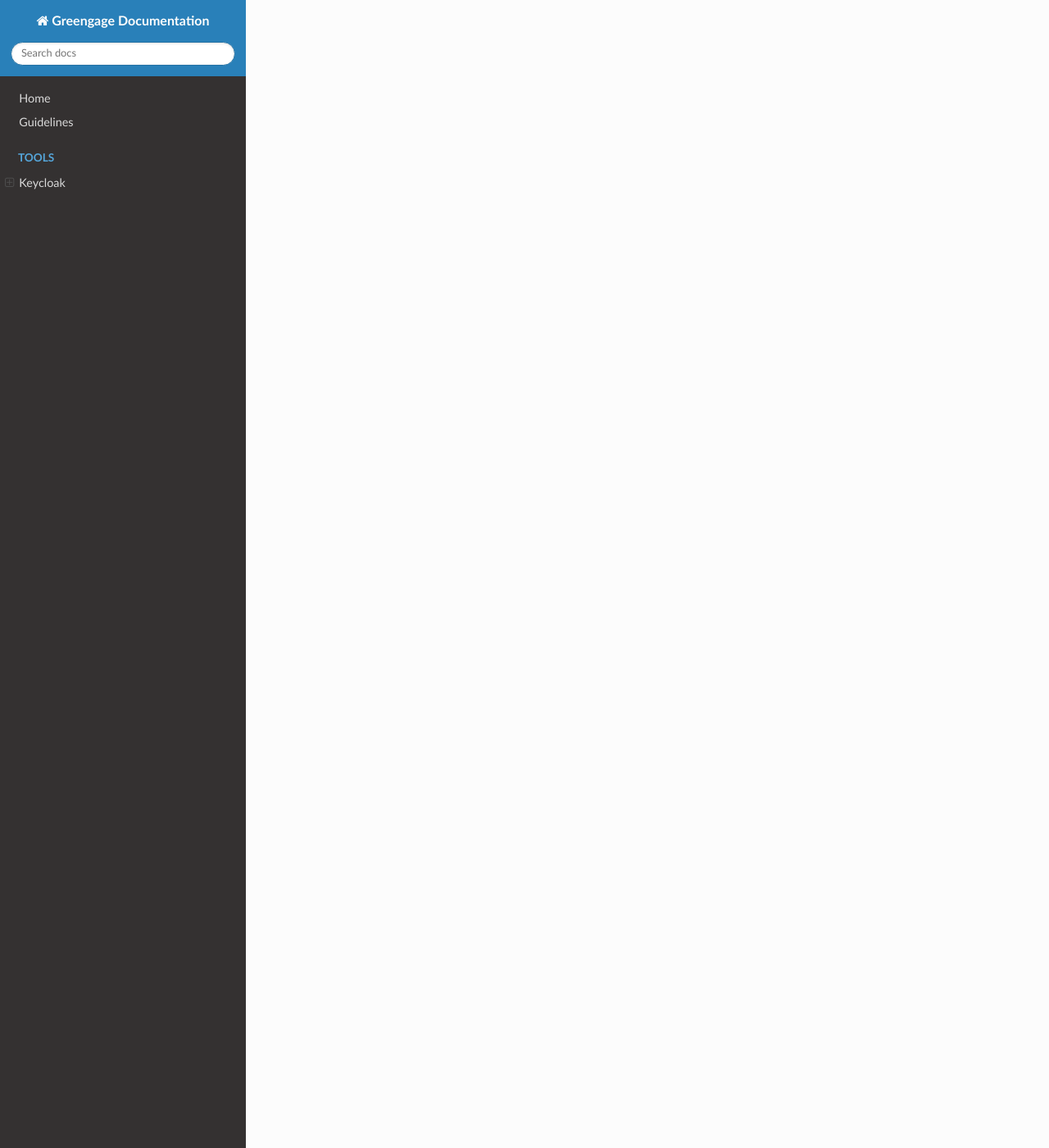
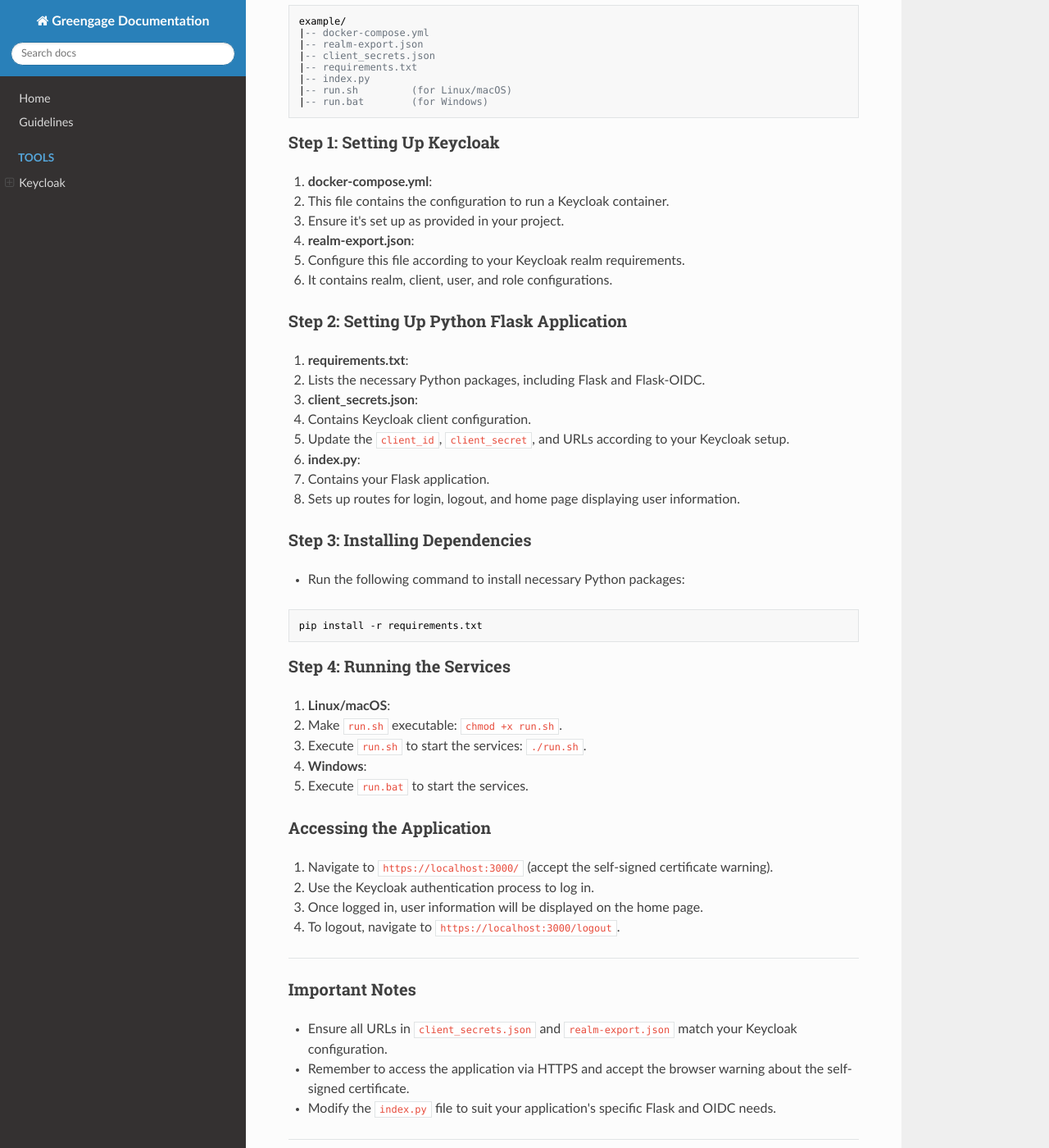
Before and after one commit to Greengage-project/Documentation, an MkDocs documentation site: the page built from docs/tools/keycloak/examples/index.md, in a window 1280 px wide and 1400 px high, scrolled down 4166 px. Shown: the whole window at 82% size. Built offline with MkDocs 1.6.1, drawn with Linux system fonts in a browser that asks for light colours; nearby versions of some CDN libraries; some of the changed text lies outside the part shown.

Commit message:
Add Keycloak examples for Node.js and Python

````diff
--- a/docs/tools/keycloak/example/index.md
+++ b/docs/tools/keycloak/examples/index.md
@@ -175,4 +175,89 @@
 
 ---
 
+## Python Flask Application with Keycloak Integration
+
+#### Prerequisites
+
+- Docker and Docker Compose installed.
+- Python and pip installed.
+- Basic understanding of Keycloak, Docker, Flask, and Python.
+- Access the application over HTTPS and accept the self-signed certificate warning: "The certificate is not trusted because it is self-signed."
+
+### Project Structure
+
+Source: [example](https://github.com/Greengage-project/Documentation/tree/main/docs/examples/python)
+
+```
+example/
+|-- docker-compose.yml
+|-- realm-export.json
+|-- client_secrets.json
+|-- requirements.txt
+|-- index.py
+|-- run.sh         (for Linux/macOS)
+|-- run.bat        (for Windows)
+```
+
+### Step 1: Setting Up Keycloak
+
+1. **docker-compose.yml**:
+
+   - This file contains the configuration to run a Keycloak container.
+   - Ensure it's set up as provided in your project.
+
+2. **realm-export.json**:
+   - Configure this file according to your Keycloak realm requirements.
+   - It contains realm, client, user, and role configurations.
+
+### Step 2: Setting Up Python Flask Application
+
+1. **requirements.txt**:
+
+   - Lists the necessary Python packages, including Flask and Flask-OIDC.
+
+2. **client_secrets.json**:
+
+   - Contains Keycloak client configuration.
+   - Update the `client_id`, `client_secret`, and URLs according to your Keycloak setup.
+
+3. **index.py**:
+   - Contains your Flask application.
+   - Sets up routes for login, logout, and home page displaying user information.
+
+### Step 3: Installing Dependencies
+
+- Run the following command to install necessary Python packages:
+
+```bash
+pip install -r requirements.txt
+```
+
+### Step 4: Running the Services
+
+1. **Linux/macOS**:
+
+   - Make `run.sh` executable: `chmod +x run.sh`.
+   - Execute `run.sh` to start the services: `./run.sh`.
+
+2. **Windows**:
+   - Execute `run.bat` to start the services.
+
+### Accessing the Application
+
+1. Navigate to `https://localhost:3000/` (accept the self-signed certificate warning).
+2. Use the Keycloak authentication process to log in.
+3. Once logged in, user information will be displayed on the home page.
+4. To logout, navigate to `https://localhost:3000/logout`.
+
+---
+
+### Important Notes
+
+- Ensure all URLs in `client_secrets.json` and `realm-export.json` match your Keycloak configuration.
+- Remember to access the application via HTTPS and accept the browser warning about the self-signed certificate.
+- Modify the `index.py` file to suit your application's specific Flask and OIDC needs.
+
+---
+
 **For more information you can visit the official documentation in [https://www.keycloak.org/documentation](https://www.keycloak.org/documentation)**
--- a/docs/tools/keycloak/example/node/realm-export.json
+++ b/docs/tools/keycloak/examples/node/realm-export.json
@@ -20,7 +20,9 @@
             "secret": "your-client-secret",
             "redirectUris": [
                 "http://127.0.0.1:3000/*",
-                "http://localhost:3000/*"
+                "http://localhost:3000/*",
+                "https://127.0.0.1:3000/*",
+                "https://localhost:3000/*"
             ],
             "webOrigins": [],
             "protocol": "openid-connect",
--- /dev/null
+++ b/docs/tools/keycloak/examples/python/requirements.txt
@@ -0,0 +1,2 @@
+flask
+flask-oidc
````
Also changed, not shown: docs/tools/keycloak/examples/python/client_secrets.json (added, +10 -0 lines), docs/tools/keycloak/examples/python/docker-compose.yml (added, +17 -0 lines), docs/tools/keycloak/examples/python/index.py (added, +69 -0 lines), docs/tools/keycloak/examples/python/realm-export.json (added, +64 -0 lines), docs/tools/keycloak/examples/node/docker-compose.yml (renamed from docs/tools/keycloak/example/node/docker-compose.yml), docs/tools/keycloak/examples/node/index.js (renamed from docs/tools/keycloak/example/node/index.js), docs/tools/keycloak/examples/node/keycloak.json (renamed from docs/tools/keycloak/example/node/keycloak.json), docs/tools/keycloak/examples/node/package.json (renamed from docs/tools/keycloak/example/node/package.json), 8 other files.
